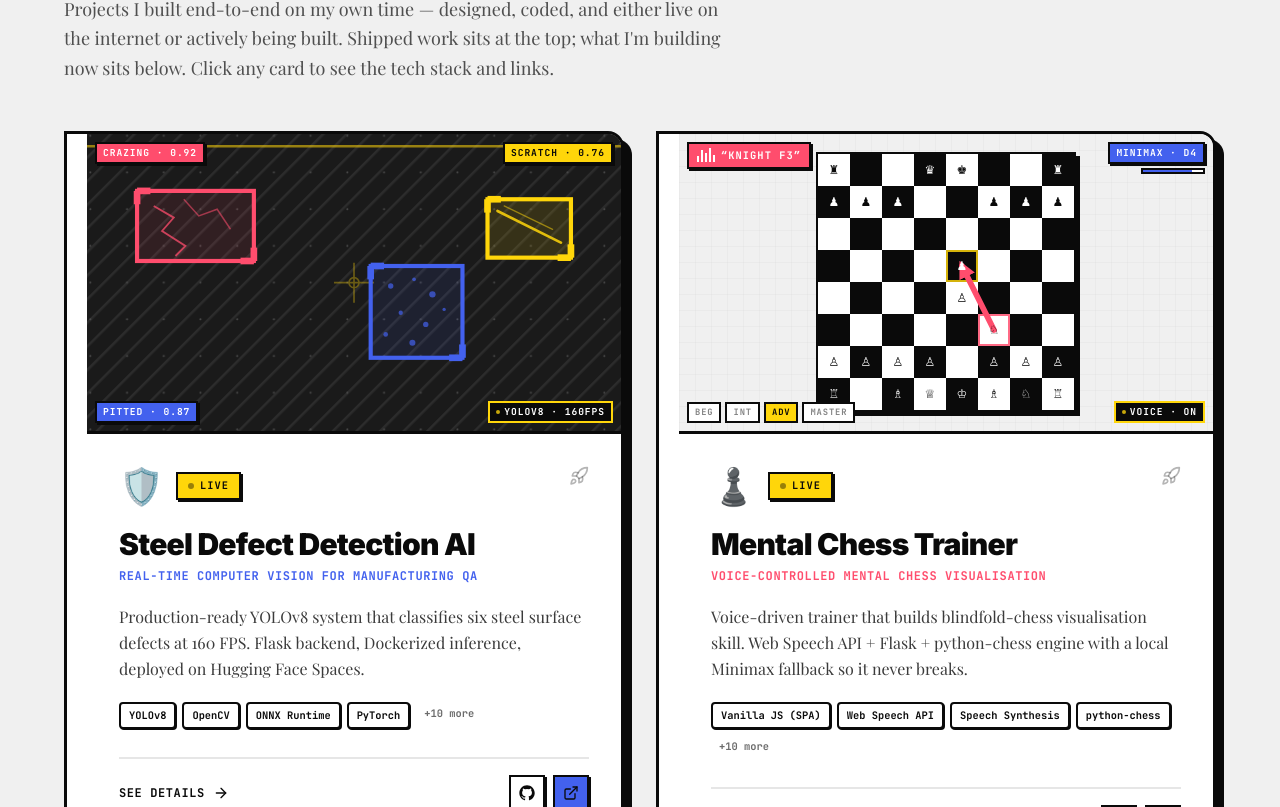
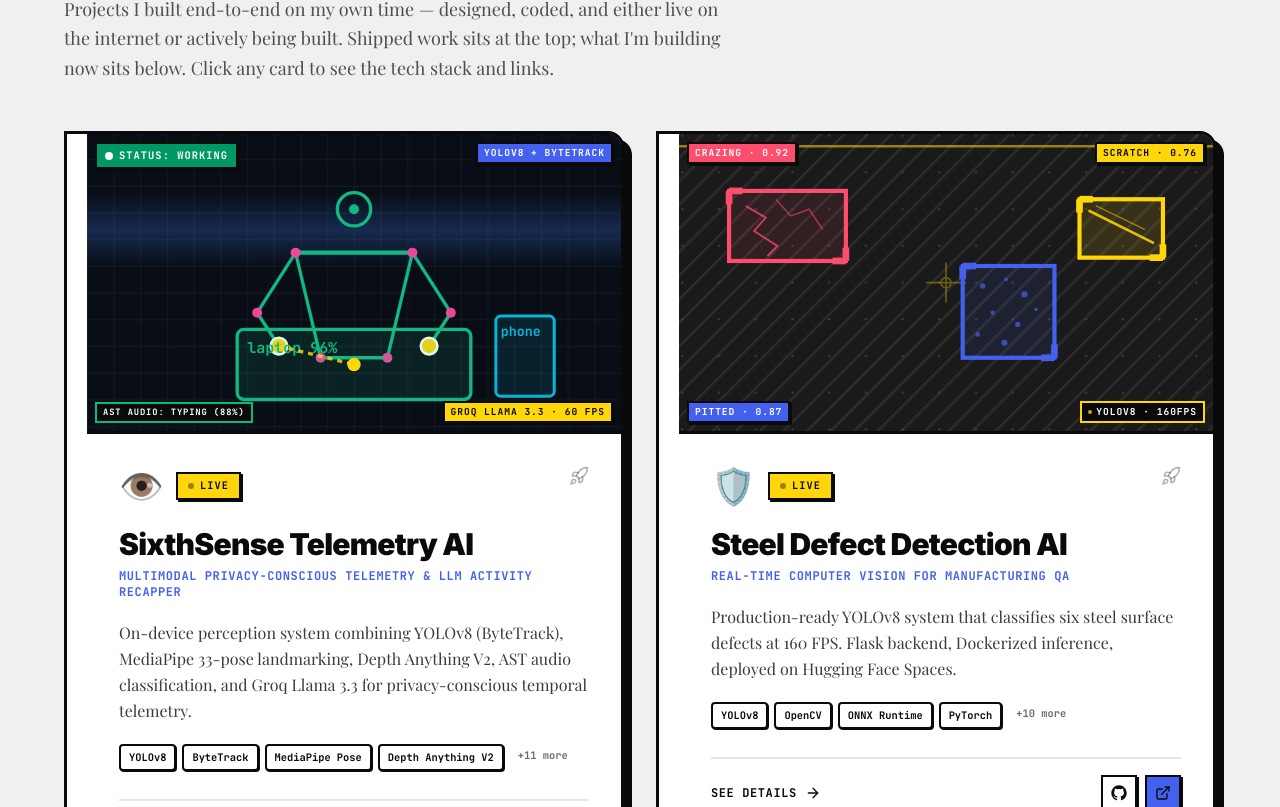
Before and after one commit to avneetsingh7102/Avneetsingh, a React (Vite) app: page / in a window 1280 px wide. Shown: the part 993-1800 px from the top of the page. Built offline with nearby package versions, Linux system fonts and the light colour scheme.

Commit message:
Add SixthSense Telemetry AI to personal projects showcase

```diff
--- a/src/App.tsx
+++ b/src/App.tsx
@@ -66,7 +66,7 @@ const NAV_LINKS = [
 ];
 
 type PersonalProject = {
-  slug: "defect" | "chess" | "fire" | "robot";
+  slug: "sixthsense" | "defect" | "chess" | "fire" | "robot";
   status: "deployed" | "wip";
   color: string;
   accent: string;
@@ -85,6 +85,36 @@ type PersonalProject = {
 };
 
 const PERSONAL_PROJECTS: PersonalProject[] = [
+  {
+    slug: "sixthsense",
+    status: "deployed",
+    color: "bg-blue",
+    accent: "text-blue",
+    emoji: "👁️",
+    title: "SixthSense Telemetry AI",
+    tagline: "Multimodal privacy-conscious telemetry & LLM activity recapper",
+    description:
+      "On-device perception system combining YOLOv8 (ByteTrack), MediaPipe 33-pose landmarking, Depth Anything V2, AST audio classification, and Groq Llama 3.3 for privacy-conscious temporal telemetry.",
+    longDescription:
+      "A privacy-first, on-device multimodal telemetry engine designed to measure focus and work sessions without cloud streaming or intrusive video recording. SixthSense integrates YOLOv8 with ByteTrack for persistent multi-object tracking, MediaPipe for 33-keypoint pose estimation, Depth Anything V2 for relative monocular depth estimation, and Hugging Face AST for ambient sound event classification. Raw observations pass through a rule-based state machine and temporal state smoothing window (sliding-window majority vote) to segment work sessions and filter transient noise. Dual-write telemetry is stored in SQLite (sixthsense.db) and JSONL (log.jsonl). A Groq Llama 3.3 70B layer synthesizes structured event logs into concise natural language executive recaps.",
+    techStack: [
+      { category: "Vision & Depth", items: ["YOLOv8", "ByteTrack", "MediaPipe Pose", "Depth Anything V2", "OpenCV"] },
+      { category: "Audio AI", items: ["sounddevice", "soundfile", "HuggingFace AST Transformer"] },
+      { category: "LLM & Telemetry", items: ["Groq (Llama 3.3 70B)", "SQLite", "JSONL", "State Smoothing"] },
+      { category: "Deploy & Web", items: ["Python", "Hugging Face Spaces (WebAssembly/CDN)", "GitHub"] },
+    ],
+    highlights: [
+      "On-device multi-modal perception: YOLOv8 + MediaPipe Pose + AST Audio + Monocular Depth",
+      "Temporal state smoothing via sliding-window majority voting to eliminate 1-frame flickering",
+      "Dual-write local telemetry storage engine in SQLite + JSONL for zero-latency queries",
+      "Privacy-first periodic sampling (1–15 min intervals) — no continuous cloud video streaming",
+      "Groq Llama 3.3 LLM recapper transforming spatial-temporal logs into markdown reports",
+      "Deployed interactive live demo on Hugging Face Spaces & open-source on GitHub",
+    ],
+    githubUrl: "https://github.com/avneetsingh7102/SixthSense",
+    liveUrl: "https://huggingface.co/spaces/avneetssing/SixthSense-Web",
+    liveLabel: "Hugging Face Spaces",
+  },
   {
     slug: "defect",
     status: "deployed",
@@ -1023,7 +1053,124 @@ function RoboticArmArtifact({ size = "card" }: { size?: "card" | "modal" }) {
   );
 }
 
+function SixthSenseArtifact({ size = "card" }: { size?: "card" | "modal" }) {
+  const isModal = size === "modal";
+  return (
+    <div className={`relative w-full ${isModal ? "aspect-[21/9]" : "aspect-[16/9]"} bg-black border-b-3 border-black overflow-hidden`}>
+      <svg
+        viewBox="0 0 320 180"
+        preserveAspectRatio="xMidYMid slice"
+        className="absolute inset-0 h-full w-full"
+        aria-hidden
+      >
+        <defs>
+          <pattern id="sixthsense-grid" patternUnits="userSpaceOnUse" width="16" height="16">
+            <path d="M 16 0 L 0 0 0 16" fill="none" stroke="#1f2937" strokeWidth="0.8" />
+          </pattern>
+          <linearGradient id="depth-scan-grad" x1="0%" y1="0%" x2="0%" y2="100%">
+            <stop offset="0%" stopColor="#3b82f6" stopOpacity="0.0" />
+            <stop offset="50%" stopColor="#3b82f6" stopOpacity="0.25" />
+            <stop offset="100%" stopColor="#3b82f6" stopOpacity="0.0" />
+          </linearGradient>
+        </defs>
+
+        <rect width="320" height="180" fill="#090d16" />
+        <rect width="320" height="180" fill="url(#sixthsense-grid)" opacity="0.6" />
+
+        {/* Monocular Depth Sweep Line */}
+        <motion.rect
+          x="0" y="0" width="320" height="45"
+          fill="url(#depth-scan-grad)"
+          animate={{ y: [0, 135, 0] }}
+          transition={{ duration: 3.8, repeat: Infinity, ease: "easeInOut" }}
+        />
+
+        {/* MediaPipe Pose Skeleton (Seated Person) */}
+        <circle cx="160" cy="46" r="10" fill="none" stroke="#10b981" strokeWidth="2" />
+        <circle cx="160" cy="46" r="3" fill="#10b981" />
+
+        {/* Shoulders & Torso */}
+        <line x1="125" y1="72" x2="195" y2="72" stroke="#10b981" strokeWidth="2.5" />
+        <line x1="125" y1="72" x2="140" y2="135" stroke="#10b981" strokeWidth="2" />
+        <line x1="195" y1="72" x2="180" y2="135" stroke="#10b981" strokeWidth="2" />
+        <line x1="140" y1="135" x2="180" y2="135" stroke="#10b981" strokeWidth="2" />
+
+        {/* Arms to Wrists */}
+        <line x1="125" y1="72" x2="102" y2="108" stroke="#10b981" strokeWidth="2" />
+        <line x1="102" y1="108" x2="115" y2="128" stroke="#10b981" strokeWidth="2" />
+        <line x1="195" y1="72" x2="218" y2="108" stroke="#10b981" strokeWidth="2" />
+        <line x1="218" y1="108" x2="205" y2="128" stroke="#10b981" strokeWidth="2" />
+
+        {/* Keypoint Dots */}
+        {[
+          [125, 72], [195, 72], [102, 108], [218, 108], [140, 135], [180, 135]
+        ].map(([kx, ky], idx) => (
+          <circle key={idx} cx={kx} cy={ky} r="3" fill="#ec4899" />
+        ))}
+
+        {/* Wrist Keypoint Dots (Glowing Yellow) */}
+        <circle cx="115" cy="128" r="5" fill="#FFD60A" stroke="#ffffff" strokeWidth="1.5" />
+        <circle cx="205" cy="128" r="5" fill="#FFD60A" stroke="#ffffff" strokeWidth="1.5" />
+
+        {/* YOLOv8 Object Detection Bounding Box: Laptop */}
+        <motion.g
+          initial={{ opacity: 0, scale: 0.8 }}
+          whileInView={{ opacity: 1, scale: 1 }}
+          viewport={{ once: true, margin: "-40px" }}
+          transition={{ duration: 0.4, delay: 0.2 }}
+        >
+          <rect x="90" y="118" width="140" height="42" fill="rgba(16,185,129,0.12)" stroke="#10b981" strokeWidth="2" rx="4" />
+          <text x="96" y="132" fill="#10b981" style={{ font: "bold 9px 'JetBrains Mono', monospace" }}>laptop 96%</text>
+        </motion.g>
+
+        {/* YOLOv8 Object Detection Bounding Box: Cell Phone */}
+        <motion.g
+          initial={{ opacity: 0, scale: 0.8 }}
+          whileInView={{ opacity: 1, scale: 1 }}
+          viewport={{ once: true, margin: "-40px" }}
+          transition={{ duration: 0.4, delay: 0.4 }}
+        >
+          <rect x="245" y="110" width="35" height="48" fill="rgba(6,182,212,0.12)" stroke="#06b6d4" strokeWidth="1.8" rx="3" />
+          <text x="248" y="122" fill="#06b6d4" style={{ font: "bold 8px 'JetBrains Mono', monospace" }}>phone</text>
+        </motion.g>
+
+        {/* Wrist-to-Laptop Tether Line */}
+        <motion.line
+          x1="115" y1="128" x2="160" y2="139"
+          stroke="#FFD60A" strokeWidth="2" strokeDasharray="3 3"
+          animate={{ opacity: [1, 0.4, 1] }}
+          transition={{ duration: 1.2, repeat: Infinity }}
+        />
+        <circle cx="160" cy="139" r="4" fill="#FFD60A" />
+      </svg>
+
+      {/* HUD Badges Overlay */}
+      <div className="absolute top-2 left-2 inline-flex items-center gap-1.5 font-mono text-[0.55rem] md:text-[0.65rem] font-bold tracking-widest uppercase bg-emerald-600 text-white px-2 py-1 border-2 border-black shadow-[2px_2px_0px_#0A0A0A]">
+        <motion.span
+          className="inline-block h-2 w-2 rounded-full bg-white"
+          animate={{ opacity: [1, 0.2, 1] }}
+          transition={{ duration: 1, repeat: Infinity }}
+        />
+        STATUS: WORKING
+      </div>
+
+      <div className="absolute top-2 right-2 font-mono text-[0.5rem] md:text-[0.6rem] font-bold tracking-widest uppercase bg-blue text-white px-1.5 py-0.5 border-2 border-black shadow-[2px_2px_0px_#0A0A0A]">
+        YOLOv8 + ByteTrack
+      </div>
+
+      <div className="absolute bottom-2 left-2 hidden sm:inline-flex items-center gap-1 font-mono text-[0.5rem] md:text-[0.55rem] font-bold tracking-widest uppercase bg-black text-white px-1.5 py-0.5 border-2 border-emerald-500">
+        AST Audio: Typing (88%)
+      </div>
+
+      <div className="absolute bottom-2 right-2 inline-flex items-center gap-1 font-mono text-[0.5rem] md:text-[0.6rem] font-bold tracking-widest uppercase bg-yellow text-black px-1.5 py-0.5 border-2 border-black shadow-[2px_2px_0px_#0A0A0A]">
+        Groq Llama 3.3 · 60 FPS
+      </div>
+    </div>
+  );
+}
+
 function ProjectArtifact({ slug, size }: { slug: PersonalProject["slug"]; size?: "card" | "modal" }) {
+  if (slug === "sixthsense") return <SixthSenseArtifact size={size} />;
   if (slug === "defect") return <DefectArtifact size={size} />;
   if (slug === "chess") return <ChessArtifact size={size} />;
   if (slug === "fire") return <FireSmokeArtifact size={size} />;
```
